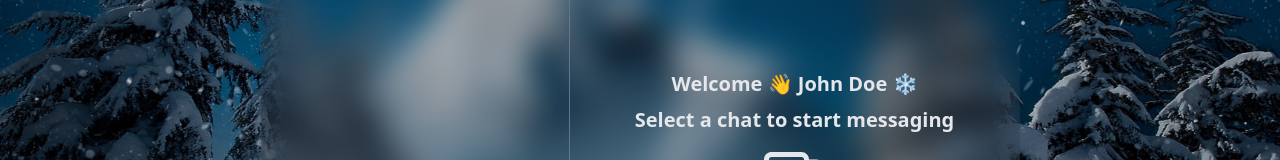
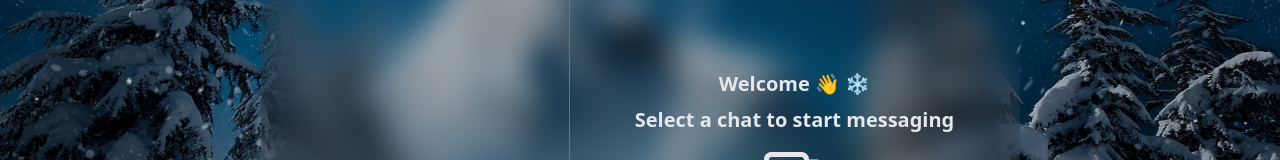
Before and after one commit to sseleimend/simple-chat-app, a React (Vite) app in the folder frontend/: page / in a window 1280 px wide. Shown: the part 264-424 px from the top of the page. Built offline with nearby package versions, Linux system fonts and the light colour scheme; no server answers; sample sign-in values are in the browser's storage.

Commit message:
Update message container component by replacing static message with dynamic

```diff
--- a/frontend/src/components/messages/MessageContainer.jsx
+++ b/frontend/src/components/messages/MessageContainer.jsx
@@ -4,6 +4,7 @@
 import { Messages } from "./Messages.jsx";
 
 import { TiMessages } from "react-icons/ti";
+import { useAuthContext } from "../../context/AuthContext.jsx";
 
 export const MessageContainer = () => {
   const { selectedConversation, setSelectedConversation } = useConversation();
@@ -33,10 +34,11 @@
 };
 
 const NoChatSelected = () => {
+  const { authUser } = useAuthContext();
   return (
     <div className="flex items-center justify-center w-full h-full">
       <div className="px-4 text-center sm:text-lg md:text-xl text-gray-200 font-semibold flex flex-col items-center gap-2">
-        <p>Welcome 👋 John Doe ❄</p>
+        <p>Welcome 👋 {authUser.fullName} ❄</p>
         <p>Select a chat to start messaging</p>
         <TiMessages className="text-3xl md:text-6xl text-center" />
       </div>
```
